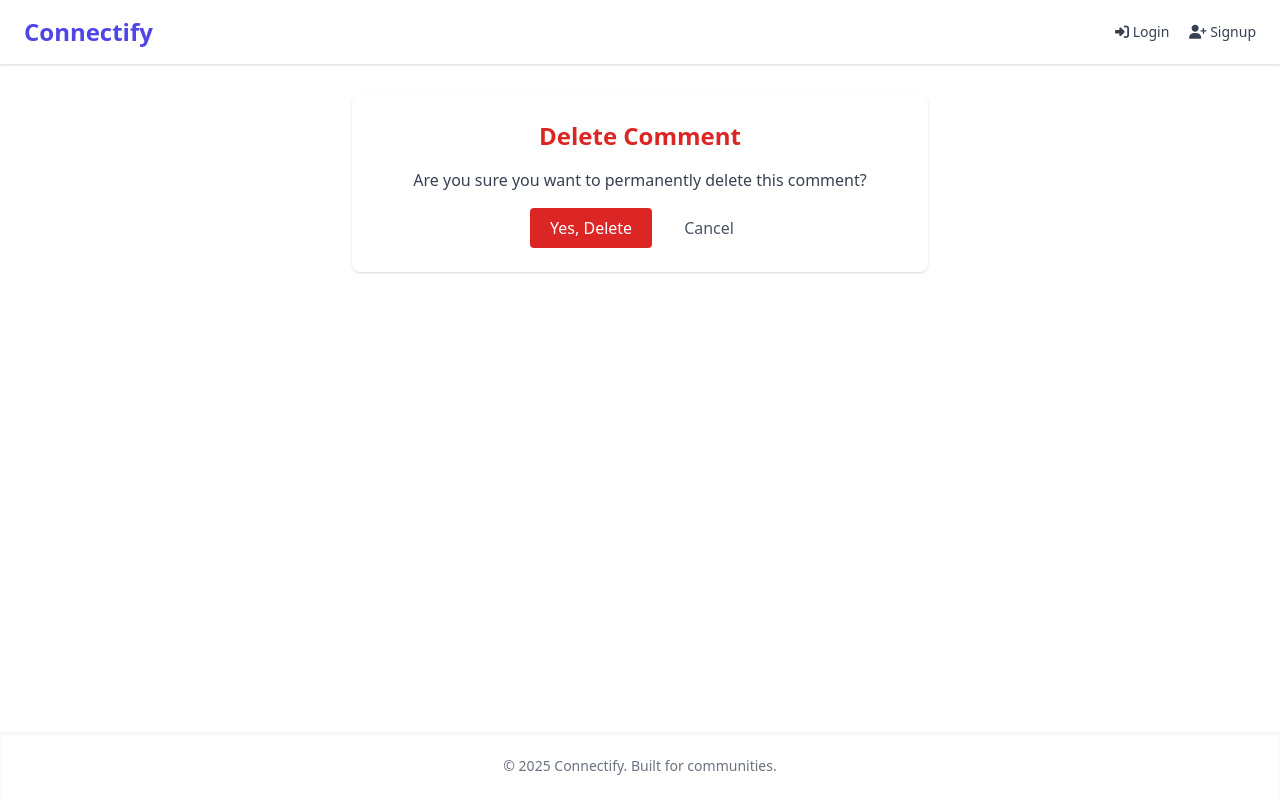
After one commit to webForDave/Connectify, a Django app: a page that uses templates/base.html in a window 1280 px wide. The commit adds this page. Run offline with Django 5.2, Linux system fonts and the light colour scheme; tables that the repository leaves empty hold one stand-in row (values such as "Sample post"); some libraries are stand-ins or nearby versions.

Commit message:
Delete and edit views and urls for all pages with its need

```diff
--- a/comments/models.py
+++ b/comments/models.py
@@ -1,10 +1,12 @@
 from django.db import models
 from django.conf import settings
 from topics.models import Topic
+from autoslug import AutoSlugField
 
 class Comment(models.Model):
     author = models.ForeignKey(settings.AUTH_USER_MODEL, on_delete=models.CASCADE)
     content = models.TextField()
+    slug = AutoSlugField(populate_from="content", unique=True, always_update=True, default="")
     topic = models.ForeignKey(Topic, on_delete=models.CASCADE)
     created_at = models.DateTimeField(auto_now_add=True)
 
--- /dev/null
+++ b/comments/templates/comments/delete_comment.html
@@ -0,0 +1,18 @@
+{% extends "base.html" %}
+{% block title %}Delete Comment | Connectify{% endblock %}
+{% block content %}
+<div class="max-w-xl mx-auto bg-white p-6 rounded-lg shadow space-y-4 text-center">
+    <h1 class="text-2xl font-bold text-red-600">Delete Comment</h1>
+    <p class="text-gray-700">Are you sure you want to permanently delete this comment?</p>
+
+    <form method="post" class="mt-6 flex justify-center gap-4">
+        {% csrf_token %}
+        <button type="submit"
+                class="bg-red-600 text-white px-5 py-2 rounded hover:bg-red-700 transition">
+            Yes, Delete
+        </button>
+        <a href="javascript:history.back()"
+           class="text-gray-600 hover:underline px-4 py-2">Cancel</a>
+    </form>
+</div>
+{% endblock %}
--- a/comments/urls.py
+++ b/comments/urls.py
@@ -3,4 +3,6 @@ from . import views
 
 urlpatterns = [
     path("topics/<slug:slug>/comment/new/", views.create_comment_view, name="create_comment"),
+    path("topics/comment/<slug:slug>/update/", views.update_comment_view, name="update_comment"),
+    path("topics/comment/<slug:slug>/delete/", views.delete_comment_view, name="delete_comment"),
 ]
--- a/comments/views.py
+++ b/comments/views.py
@@ -2,6 +2,7 @@ from django.shortcuts import render, redirect, get_object_or_404
 from .forms import CreateCommentForm
 from django.contrib.auth.decorators import login_required
 from topics.models import Topic
+from comments.models import Comment
 
 @login_required
 def create_comment_view(request, slug):
@@ -21,3 +22,22 @@ def create_comment_view(request, slug):
         "form": form
     }
     return render(request, "comments/create_comment.html", context)
+
+def update_comment_view(request, slug):
+    comment = get_object_or_404(Comment, slug=slug)
+    # topic = get_object_or_404(Topic, slug=topic_slug)
+    if request.method == "POST":
+        form = CreateCommentForm(request.POST, instance=comment)
+        if form.is_valid():
+            form.save()
+            return redirect("topic_detail", slug=comment.topic.slug)
+    else:
+        form = CreateCommentForm(instance=comment)
+    return render(request, "comments/update_comment.html", {"form": form})
+
+def delete_comment_view(request, slug):
+    comment = get_object_or_404(Comment, slug=slug)
+    if request.method == "POST":
+        comment.delete()
+        return redirect("topic_detail", slug=comment.topic.slug)
+    return render(request, "comments/delete_comment.html")
--- a/templates/base.html
+++ b/templates/base.html
@@ -9,6 +9,7 @@
   <link rel="stylesheet" href="https://cdnjs.cloudflare.com/ajax/libs/font-awesome/6.5.0/css/all.min.css" integrity="sha512-..." crossorigin="anonymous" referrerpolicy="no-referrer" />
   <link href="https://cdn.jsdelivr.net/npm/tailwindcss@2.2.19/dist/tailwind.min.css" rel="stylesheet">
   <script src="https://kit.fontawesome.com/a2d79f53f0.js" crossorigin="anonymous"></script>
+  <script src="https://cdn.jsdelivr.net/npm/alpinejs@3.x.x/dist/cdn.min.js" defer></script>
 </head>
 <body class="bg-gradient-to-tr from-slate-100 via-white to-slate-200 text-gray-800 min-h-screen flex flex-col">
 
--- a/topics/views.py
+++ b/topics/views.py
@@ -31,7 +31,7 @@ def update_topic(request, slug):
         form = CreateTopicForm(request.POST, instance=topic)
         if form.is_valid():
             form.save()
-            return redirect("topic_detail", slug=slug)
+            return redirect("topic_detail", slug=topic.slug)
     else:
         form = CreateTopicForm(instance=topic)
     return render(request, "topics/update_topic.html", {"form": form})
@@ -42,7 +42,7 @@ def delete_topic_view(request, slug):
 
     if request.method == "POST":
         topic.delete()
-        return redirect("home")
+        return redirect("community_detail", slug=topic.community.slug)
     return render(request, "topics/delete_topic.html", {"topic": topic})
 
 def topic_detail_view(request, slug):
```
Also changed, not shown: comments/templates/comments/update_comment.html (added, +18 -0 lines), topics/templates/topics/topic_detail.html (+36 -11 lines), comments/migrations/0002_comment_slug.py (added).
